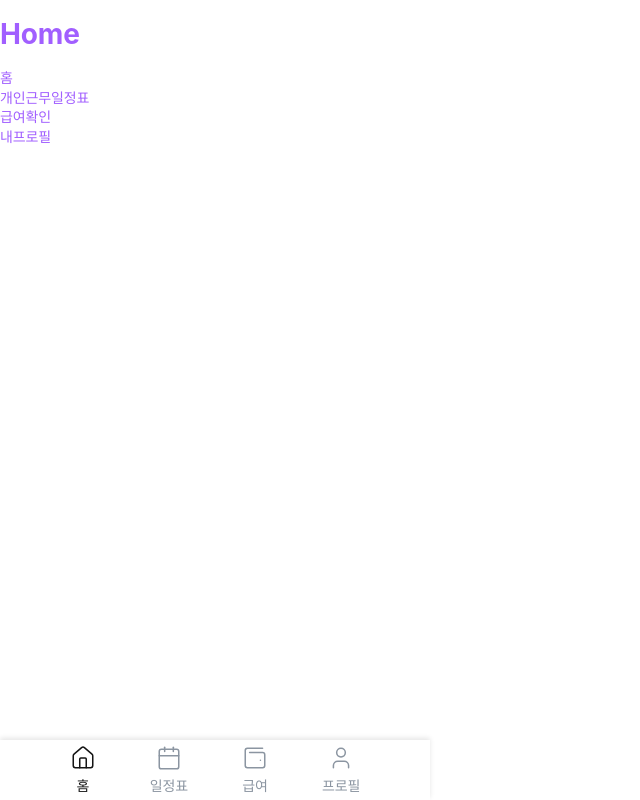
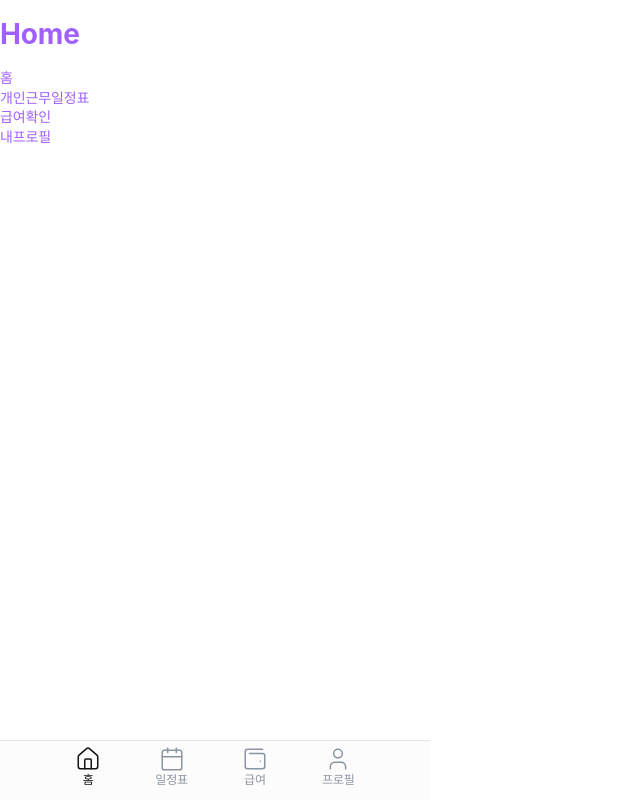
Before and after one commit to dev-meryoung/woowahan-siblings, a React (Vite) app: page / in a window 1280 px wide. Shown: the whole page, without its empty margins (0-640 px from the left). Built offline with nearby package versions, Linux system fonts and the light colour scheme; a web font is replaced by a local one.

Commit message:
feature: 헤더 PR 피드백 수정했습니다 #27

```diff
--- a/src/components/Header.tsx
+++ b/src/components/Header.tsx
@@ -1,9 +1,9 @@
 /** @jsxImportSource @emotion/react */
 import { css, SerializedStyles } from '@emotion/react';
-import { Link, useLocation } from 'react-router-dom';
+import { useLocation } from 'react-router-dom';
 import { Home, Calendar, WalletMinimal, User } from 'lucide-react';
 import { colors } from '@/constants/colors';
-import { INavItemProps } from '@/interfaces/INavItemProps';
+import NavItem from '@/components/NavItem';
 
 const Header = ({ css }: { css?: SerializedStyles }) => {
 	const location = useLocation();
@@ -14,42 +14,46 @@ const Header = ({ css }: { css?: SerializedStyles }) => {
 				<ul css={navListStyle}>
 					<NavItem
 						to="/"
-						icon={<Home style={iconStyle(location.pathname === '/')} />}
+						icon={
+							<Home
+								css={iconStyle(
+									location.pathname === '/' ||
+										location.pathname.startsWith('/home'),
+								)}
+							/>
+						}
 						label="홈"
-						isActive={location.pathname === '/'}
+						isActive={
+							location.pathname === '/' || location.pathname.startsWith('/home')
+						}
 					/>
 					<NavItem
 						to="/schedule"
-						icon={<Calendar style={iconStyle(location.pathname === '/schedule')} />}
+						icon={
+							<Calendar css={iconStyle(location.pathname.startsWith('/schedule'))} />
+						}
 						label="일정표"
-						isActive={location.pathname === '/schedule'}
+						isActive={location.pathname.startsWith('/schedule')}
 					/>
 					<NavItem
 						to="/wage"
-						icon={<WalletMinimal style={iconStyle(location.pathname === '/wage')} />}
+						icon={
+							<WalletMinimal css={iconStyle(location.pathname.startsWith('/wage'))} />
+						}
 						label="급여"
-						isActive={location.pathname === '/wage'}
+						isActive={location.pathname.startsWith('/wage')}
 					/>
 					<NavItem
 						to="/profile"
-						icon={<User style={iconStyle(location.pathname === '/profile')} />}
+						icon={<User css={iconStyle(location.pathname.startsWith('/profile'))} />}
 						label="프로필"
-						isActive={location.pathname === '/profile'}
+						isActive={location.pathname.startsWith('/profile')}
 					/>
 				</ul>
 			</nav>
 		</header>
 	);
 };
-
-const NavItem = ({ to, icon, label, isActive }: INavItemProps) => (
-	<li css={navItemStyle}>
-		<Link to={to} css={linkStyle(isActive)}>
-			<div>{icon}</div>
-			<span css={linkTextStyle(isActive)}>{label}</span>
-		</Link>
-	</li>
-);
 
 export default Header;
 
@@ -59,15 +63,16 @@ const headerStyle = css`
 	width: 100%;
 	max-width: 430px;
 	height: 60px;
-	background-color: ${colors.white};
-	box-shadow: 0 -2px 5px rgba(0, 0, 0, 0.1);
+	background-color: ${colors.veryLightGray};
 	display: flex;
 	align-items: center;
 	justify-content: center;
+	border-top: 1px solid ${colors.lightGray};
 `;
 
 const navStyle = css`
 	display: flex;
+	padding: 6px 0 12px 0;
 `;
 
 const navListStyle = css`
@@ -78,30 +83,9 @@ const navListStyle = css`
 	margin: 0;
 `;
 
-const navItemStyle = css`
-	display: flex;
-	align-items: center;
-`;
-
-const linkStyle = (isActive: boolean) => css`
-	display: flex;
-	align-items: center;
-	flex-direction: column;
-	color: ${isActive ? colors.black : colors.gray};
-	text-decoration: none;
-	&:hover {
-		color: ${isActive ? colors.black : colors.gray};
-	}
-`;
-
-const iconStyle = (isActive: boolean) => ({
-	width: '26px',
-	height: '26px',
-	strokeWidth: 1.4,
-	color: isActive ? colors.black : colors.gray,
-});
-
-const linkTextStyle = (isActive: boolean) => css`
-	font-size: 14px;
+const iconStyle = (isActive: boolean) => css`
+	width: 26px;
+	height: 26px;
+	stroke-width: 1.4;
 	color: ${isActive ? colors.black : colors.gray};
 `;
--- a/src/components/NavItem.tsx
+++ b/src/components/NavItem.tsx
@@ -1,13 +1,13 @@
 /** @jsxImportSource @emotion/react */
 import { css } from '@emotion/react';
 import { Link } from 'react-router-dom';
-import { INavItemProps } from '@/interfaces/INavItemProps.ts';
+import { INavItemProps } from '@/interfaces/INavItemProps';
 import { colors } from '@/constants/colors';
 
 const NavItem = ({ to, icon, label, isActive }: INavItemProps) => (
 	<li css={navItemStyle}>
 		<Link to={to} css={linkStyle(isActive)}>
-			<div>{icon}</div>
+			<div css={iconWrapperStyle}>{icon}</div>
 			<span css={linkTextStyle(isActive)}>{label}</span>
 		</Link>
 	</li>
@@ -31,7 +31,15 @@ const linkStyle = (isActive: boolean) => css`
 	}
 `;
 
+const iconWrapperStyle = css`
+	width: 26px;
+	height: 26px;
+	display: flex;
+	align-items: center;
+	justify-content: center;
+`;
+
 const linkTextStyle = (isActive: boolean) => css`
-	font-size: 14px;
+	font-size: 12px;
 	color: ${isActive ? colors.black : colors.gray};
 `;
```
